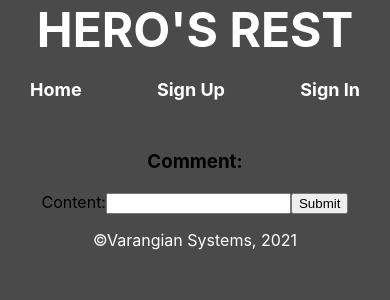
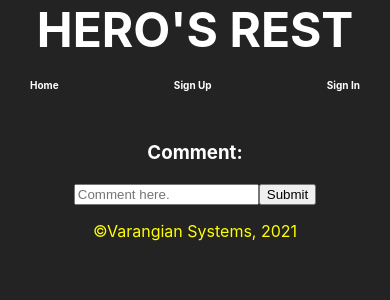
Before and after one commit to Jason-Berkower/Hero-s_Rest, a React (Create React App) app in the folder client/: page /comment-creation in a window 390 px wide. Shown: the top 300 px of the page. Built offline with nearby package versions, Linux system fonts and the light colour scheme.

Commit message:
Additional styling and media queries.

```diff
--- a/client/src/App.css
+++ b/client/src/App.css
@@ -3,3 +3,15 @@
   min-height: 100vh;
   background-color: rgb(74, 74, 74);
 }
+
+@media only screen and (max-width: 900px) {
+  .App {
+    background-color: rgb(50, 50, 50);
+  }
+}
+
+@media only screen and (max-width: 450px) {
+  .App {
+    background-color: rgb(35, 35, 35);
+  }
+}
--- a/client/src/components/Footer/Footer.css
+++ b/client/src/components/Footer/Footer.css
@@ -7,3 +7,15 @@
   width: 100%;
   color: white;
 }
+
+@media only screen and (max-width: 900px) {
+  .foot-content {
+    color: red;
+  }
+}
+
+@media only screen and (max-width: 450px) {
+  .foot-content {
+    color: yellow;
+  }
+}
--- a/client/src/components/Forms/Comments/Comment.css
+++ b/client/src/components/Forms/Comments/Comment.css
@@ -0,0 +1,7 @@
+#comment-container-title {
+  color: white;
+}
+
+#comment-container {
+  color: white;
+}
--- a/client/src/components/Forms/Comments/CreateComment.jsx
+++ b/client/src/components/Forms/Comments/CreateComment.jsx
@@ -21,10 +21,9 @@ export default function CreateComment(props) {
 
   return (
     <div>
-      <h3>Comment:</h3>
+      <h3 id="comment-container-title">Comment:</h3>
       <form id="comment-container" onChange={handleChange} onSubmit={handleSubmit}>
-        <label>Content:</label>
-        <input name="content" type="textarea" value={input.content} />
+        <input name="content" type="textarea" value={input.content} placeholder="Comment here." />
         <button type="submit">Submit</button>
       </form>
     </div>
--- a/client/src/components/Navigation/Navbar.css
+++ b/client/src/components/Navigation/Navbar.css
@@ -28,3 +28,19 @@
   color: red;
   text-decoration: underline;
 }
+
+#user-welcome {
+  color: red;
+}
+
+@media only screen and (max-width: 900px) {
+  #links a {
+    font-size: 14px;
+  }
+}
+
+@media only screen and (max-width: 450px) {
+  #links a {
+    font-size: 10px;
+  }
+}
--- a/client/src/components/Navigation/Navbar.jsx
+++ b/client/src/components/Navigation/Navbar.jsx
@@ -8,7 +8,7 @@ export default function Navbar(props) {
   return (
     <div>
       <h1 id='nav-title'>HERO'S REST</h1>
-      {currentUser && <h4>Welcome, {currentUser.username}!</h4>}
+      {currentUser && <h4 id='user-welcome'>Welcome, {currentUser.username}!</h4>}
       <div id='links'>
         <Link to='/'>Home</Link>
         <Link to='/signup'>Sign Up</Link>
--- a/client/src/components/PostContainer/PostCard.css
+++ b/client/src/components/PostContainer/PostCard.css
@@ -14,3 +14,17 @@
   font-weight: bolder;
   margin: 5px;
 }
+
+@media only screen and (max-width: 900px) {
+  #post-card {
+    margin-left: 60px;
+    margin-right: 60px;
+  }
+}
+
+@media only screen and (max-width: 450px) {
+  #post-card {
+    margin-left: 30px;
+    margin-right: 30px;
+  }
+}
```
